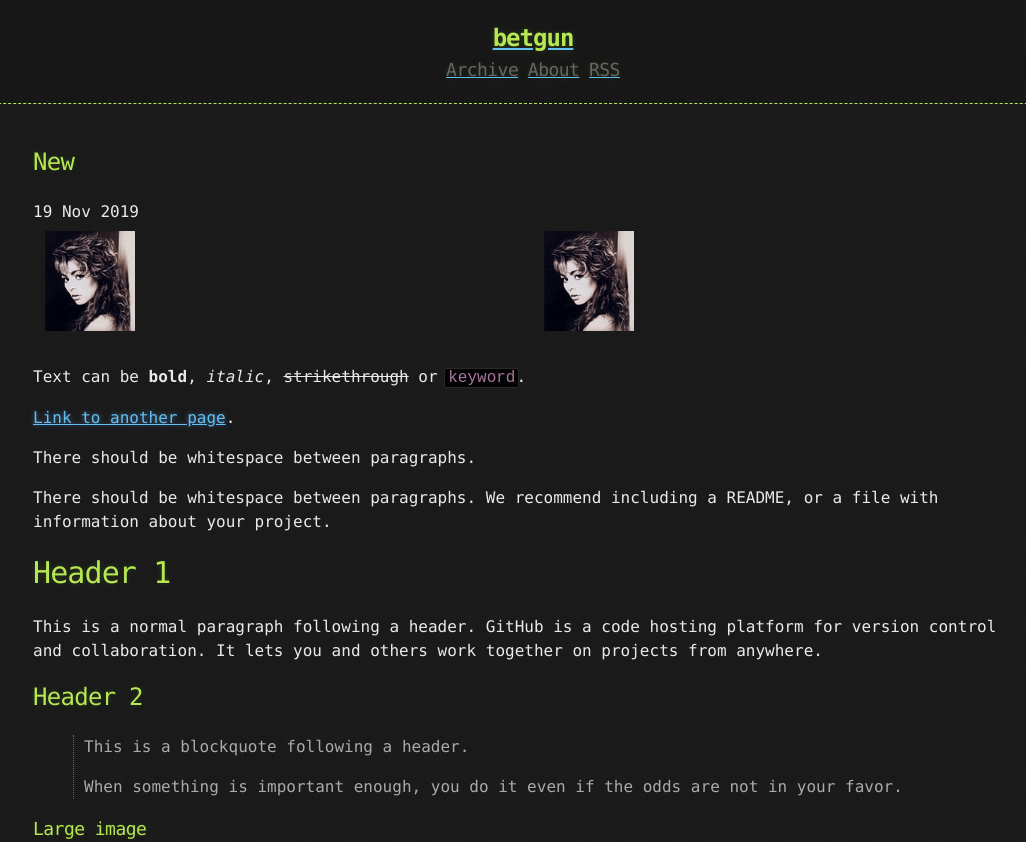
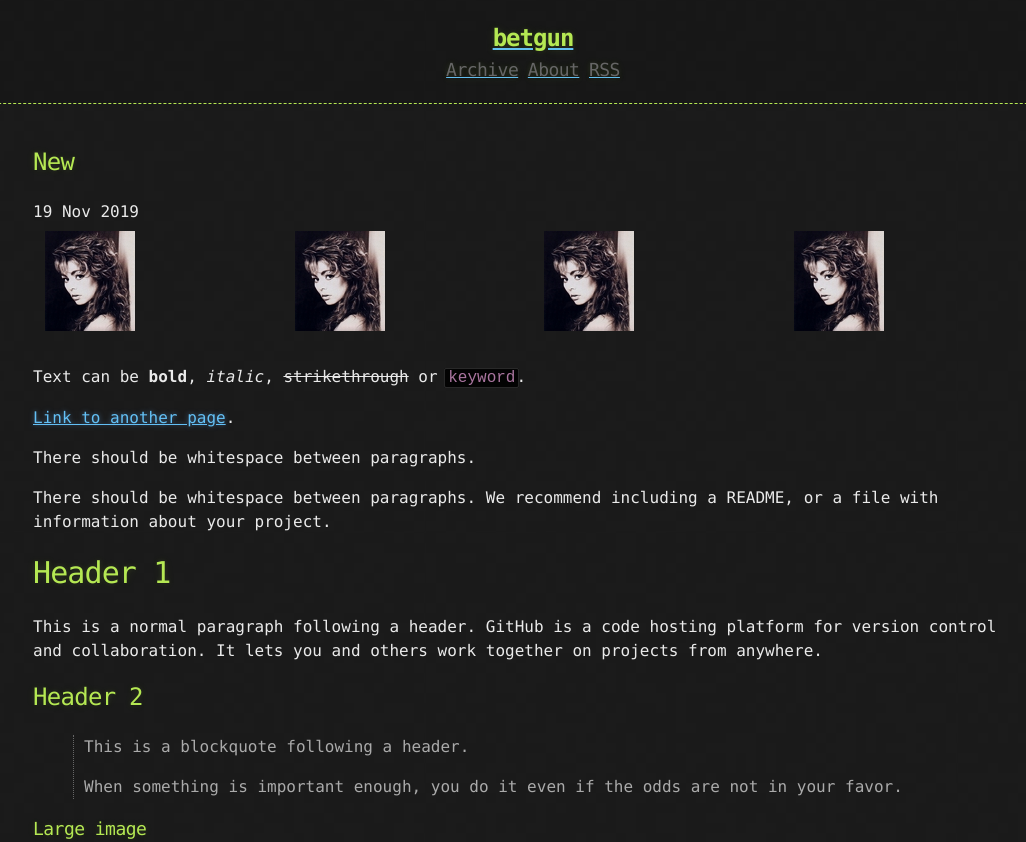
Before and after one commit to betgun/betgun.github.io, a Jekyll site: the page built from _posts/2019-11-19-New.md, in a window 1280 px wide. Shown: the top 842 px of the page, without its empty margins (107-1133 px from the left). Built offline with Jekyll 4.4.1, drawn with Linux system fonts in a browser that asks for light colours; grey boxes are pictures that could not be loaded.

Commit message:
Update 2019-11-19-New.md

```diff
--- a/_posts/2019-11-19-New.md
+++ b/_posts/2019-11-19-New.md
@@ -3,7 +3,7 @@ title: New
 published: true
 ---
 
-![](../images/sandra.jpg)|![](../images/sandra.jpg)
+![](../images/sandra.jpg)|![](../images/sandra.jpg)|![](../images/sandra.jpg)|![](../images/sandra.jpg)
 
 Text can be **bold**, _italic_, ~~strikethrough~~ or `keyword`.
 
```
